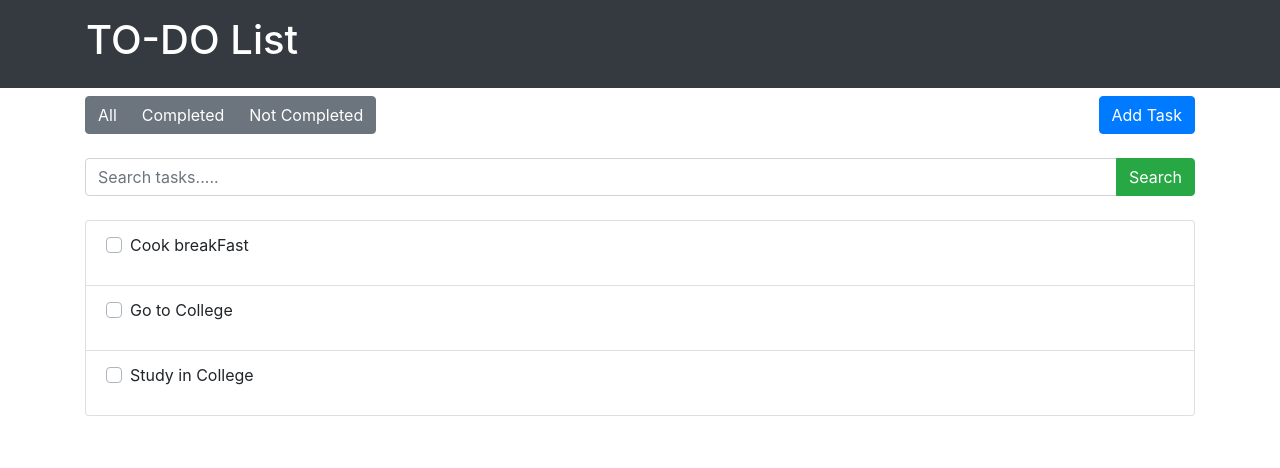
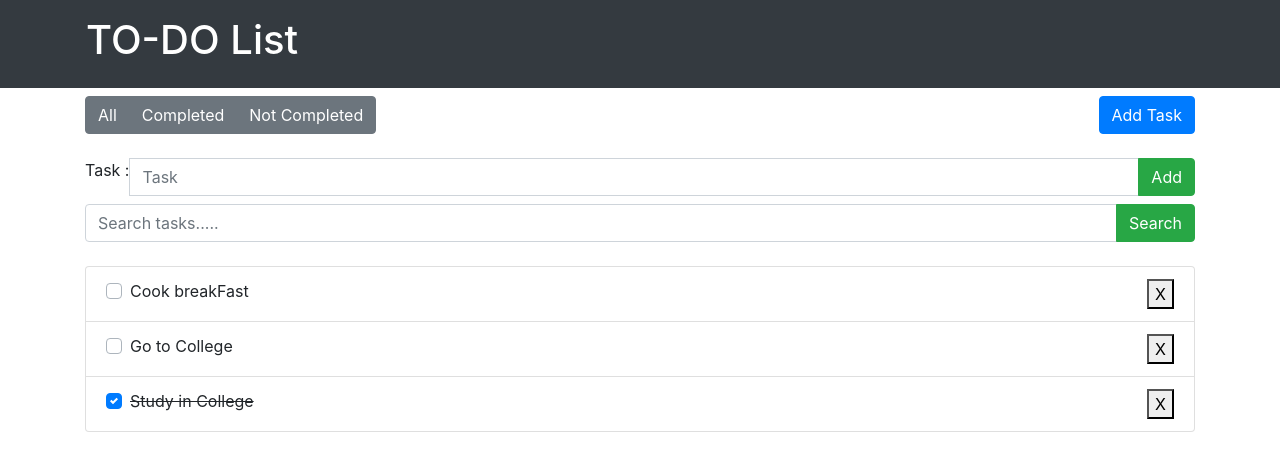
Before and after one commit to bilson4321/TODOList-React, a React (Create React App) app: page / in a window 1280 px wide. Shown: the top 468 px of the page. Built offline with nearby package versions, Linux system fonts and the light colour scheme; the HTML template or start-up script is replaced by a standard one.

Commit message:
git page deployment

```diff
--- a/src/App.js
+++ b/src/App.js
@@ -4,6 +4,8 @@ import Header from './Component/Header.js'
 import ItemList from './Component/ItemList.js';
 import Search from './Component/Search.js';
 import NavBar from './Component/Navbar.js';
+
+import UniqueId from 'uniqid';
 
 class App extends React.Component
 {
@@ -13,25 +15,39 @@ class App extends React.Component
     this.state={
       tasks:[
               {
+                id:UniqueId(),
                 title:"Cook breakFast",
                 completed:false
               },
               {
+                id:UniqueId(),
                 title:"Go to College",
                 completed:false
               },
               {
+                id:UniqueId(),
                 title:"Study in College",
-                completed:false
+                completed:true
               }
             ],
       view:"all",
       searchKeyWord:""
     }
+
   }
   render()
   {
-    var result=this.state.tasks.filter(value=>value.title.includes(this.state.searchKeyWord));
+    var result='';
+    if(this.state.view==="completed")
+      result=this.state.tasks.filter(value=>value.completed===true);
+    else if(this.state.view==="pending")
+      result=this.state.tasks.filter(value=>value.completed===false);
+    else
+      result=this.state.tasks;
+
+
+    result=result.filter(value=>value.title.includes(this.state.searchKeyWord));
+
     // // if(this.state.searchKeyWord!=="")
     // // {
     // //   console.log(this.state.searchKeyWord);
@@ -44,7 +60,7 @@ class App extends React.Component
     return (
       <React.Fragment>
         <Header />
-        <NavBar />
+        <NavBar view={this.changeView} addTask={this.addNewTask}/>
         <Search changeSearchKeyWord={this.changeSearchQuery}/>
         <ItemList todoTask={result} />
       </React.Fragment>
@@ -56,7 +72,19 @@ class App extends React.Component
   }
   changeView=(toView)=>
   {
-    this.setState({view:toView})
+    this.setState({view:toView});
+  }
+  addNewTask=(task)=>
+  {
+    var temp={id:UniqueId(),
+              title:task,
+             completed:false};
+    this.setState({tasks:[...this.state.tasks,temp]});
+  }
+  deleteTask=(id)=>
+  {
+    var toDelete=this.state.tasks.find(element=>element.id===id);
+
   }
 }
 
--- a/src/Component/ItemList.js
+++ b/src/Component/ItemList.js
@@ -15,9 +15,9 @@ class ItemList extends React.Component
                     <ul className='list-group'>
                     {this.props.todoTask.map((item,index)=>
                         {
-                            return <li className='list-group-item' key={index}>
+                            return(<li className='list-group-item' key={item.id}>
                              <TODOItem item={item} />
-                            </li>
+                            </li>)
                         })}
                     </ul>
                 </div>
--- a/src/Component/Navbar.js
+++ b/src/Component/Navbar.js
@@ -6,26 +6,54 @@ class NavBar extends React.Component
     {
         super();
         this.state={
-            searchQuery:''
+            showForm:false,
+            taskInput:""
         };
     }
     render()
     {
         return(
-            <div className='container mb-4'>
+            <React.Fragment>
+                <div className='container mb-4'>
                 <div className="btn-group">
-                    <button type="button" className="btn btn-secondary">All</button>
-                    <button type="button" className="btn btn-secondary">Completed</button>
-                    <button type="button" className="btn btn-secondary">Not Completed</button>
+                    <button type="button" className="btn btn-secondary" onClick={(e)=>this.buttonClick("all")}>All</button>
+                    <button type="button" className="btn btn-secondary" onClick={(e)=>this.buttonClick("completed")}>
+                        Completed
+                    </button>
+                    <button type="button" className="btn btn-secondary" onClick={(e)=>this.buttonClick("pending")}>Not Completed</button>
                 </div>
                 <button type="button" className="btn btn-primary float-right">
                     Add Task
                 </button>
-
-
             </div>
+            <div className="container mb-2">
+                <form>
+                <div className='input-group'>
+                    <label htmlFor='task'>Task : </label>
+                    <input id='task' className='form-control' type='text' placeholder="Task" onChange={this.handleTaskInput}></input>
+                    <div className="input-group-append">
+                        <button className="btn btn-success" type="submit" onClick={this.addTask}>Add</button>
+                    </div>
+                </div>
+                </form>
+            </div>
+            </React.Fragment>
         );
     }
+    buttonClick=(text)=>
+    {
+        this.props.view(text);
+    }
+    handleTaskInput=(e)=>
+    {
+        this.setState({taskInput:e.target.value});
 
+    }
+    addTask=(e)=>
+    {
+        e.preventDefault();
+        this.setState({taskInput:""});
+        this.props.addTask(this.state.taskInput);
+    }
 }
 export default NavBar;
--- a/src/Component/TODOItem.js
+++ b/src/Component/TODOItem.js
@@ -13,9 +13,10 @@ class TODOItem extends React.Component
     render()
     {
         return(
-            <div className='custom-control custom-checkbox mb-3' onClick={this.changeState}>
+            <div className='custom-control custom-checkbox mb-1' onClick={this.changeState}>
                 <input className='custom-control-input' type='checkbox' onChange={this.changeState} checked={this.state.completed}/>
                 <label className='custom-control-label'>{this.state.completed?<del>{this.state.title}</del>:this.state.title}</label>
+                <button className='float-right' onClick={this.deleteTask}>X</button>
             </div>
         );
     }
@@ -23,5 +24,10 @@ class TODOItem extends React.Component
     {
         this.setState({completed:!this.state.completed});
     }
+    deleteTask=(event)=>
+    {
+        event.preventDefault();
+
+    }
 }
 export default TODOItem;
```
Also changed, not shown: package.json (+9 -2 lines), 1 other file (tests, documents, lock files or other folders).
